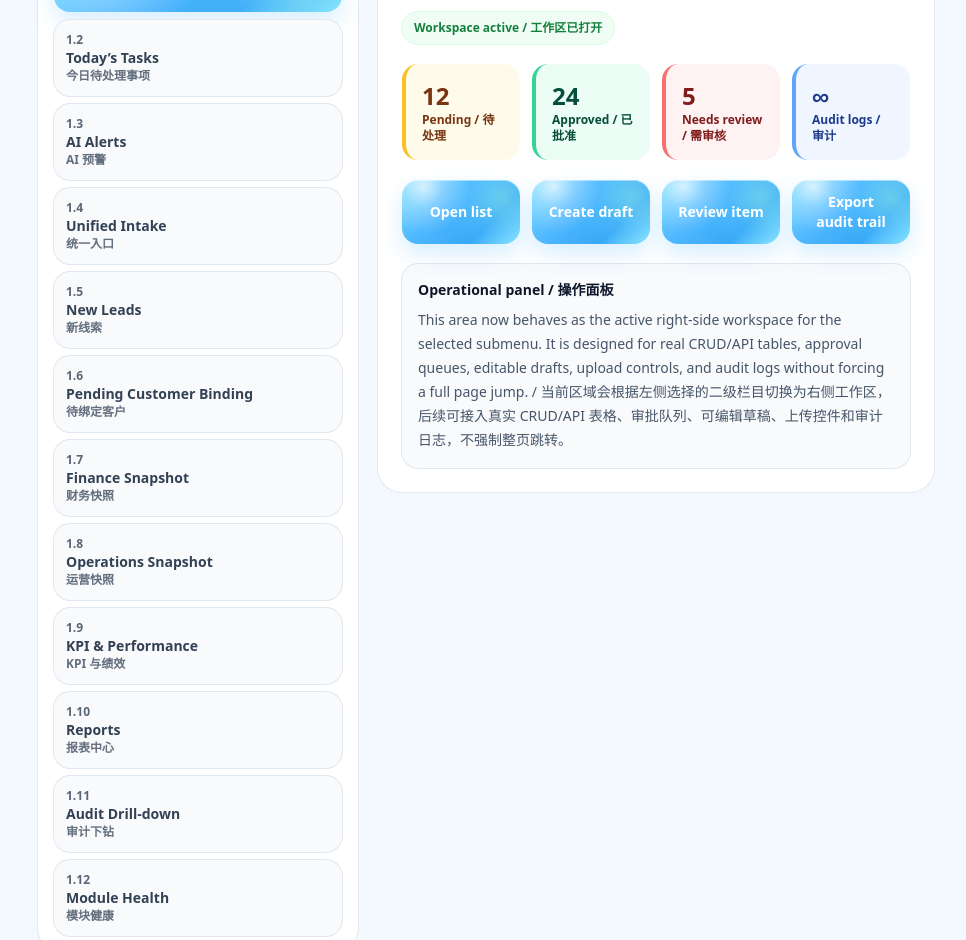
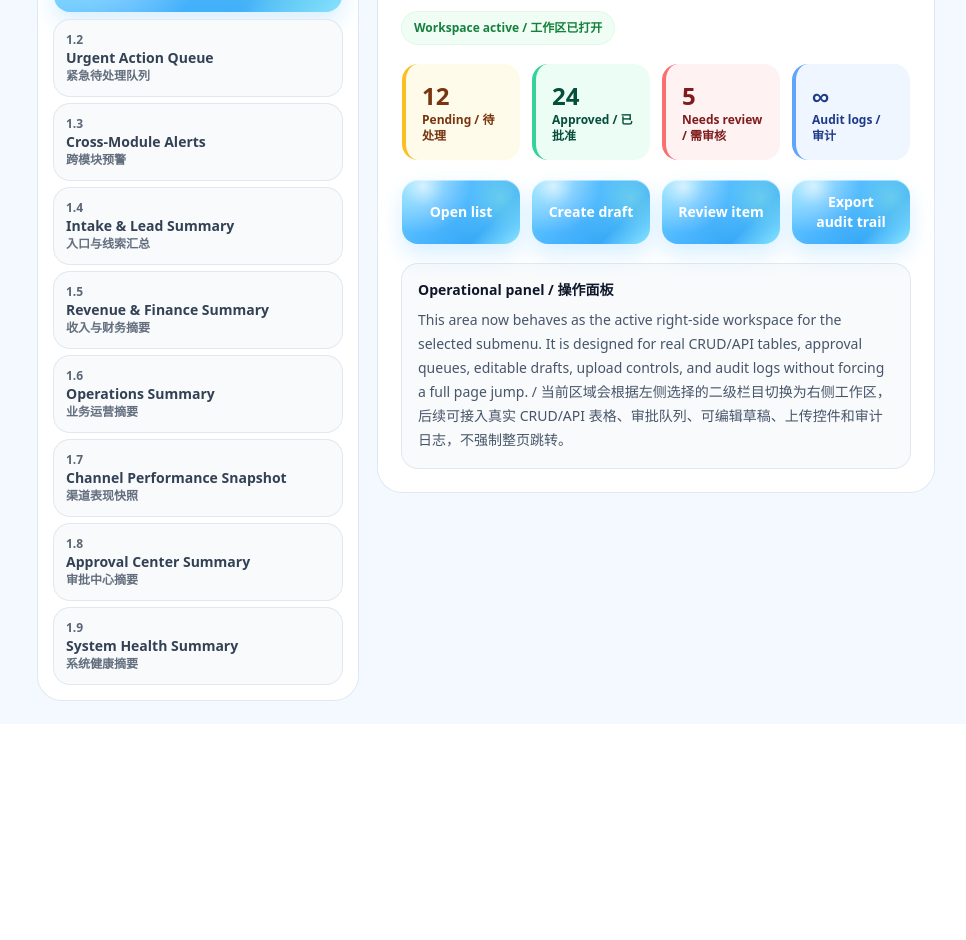
Before and after one commit to gaven2027-hash/NANOFIX_V28_UNIFIED_WEBSITE_ADMIN, a Next.js app: page /dashboard in a window 1280 px wide. Shown: the part 1860-2800 px from the top of the page, without its empty margins (314-1280 px from the left). After the commit the page ends 2584 px from the top, so only its background shows below. Built offline with nearby package versions, Linux system fonts and the light colour scheme; no server answers.

Commit message:
Restore admin navigation to V28.1.6 final memory

```diff
--- a/data/adminNavigation.ts
+++ b/data/adminNavigation.ts
@@ -23,12 +23,12 @@ export const menu: MenuItem[] = [
     zh: '全局搜索与后台首页',
     badge: 'Home',
     children: [
-      child('/admin#module-launch', 'All Module Launch Board', '全部模块入口总览'),
-      child('/admin#global-search', 'Top Fixed Global Search', '顶部固定全局搜索'),
-      child('/admin#unified-intake-feed', 'Unified Intake Feed', '统一入口动态'),
-      child('/admin#module-health', 'Module Health & Degraded Mode', '模块健康与降级模式'),
-      child('/admin#pending-approvals', 'Pending Approvals Snapshot', '待审批总览'),
-      child('/admin#audit-alerts', 'Audit & Alerts Snapshot', '审计与预警总览')
+      child('/admin#global-search', 'Global Search', '全局搜索'),
+      child('/admin#module-launch-board', 'Module Launch Board', '模块入口总览'),
+      child('/admin#recent-activity', 'Recent Activity', '最近操作动态'),
+      child('/admin#my-pending-tasks', 'My Pending Tasks', '我的待处理事项'),
+      child('/admin#quick-create', 'Quick Create', '快速新建'),
+      child('/admin#system-shortcut-panel', 'System Shortcut Panel', '系统快捷入口')
     ]
   },
   {
@@ -36,20 +36,17 @@ export const menu: MenuItem[] = [
     href: '/dashboard',
     title: 'Dashboard, Analytics & Alerts',
     zh: '仪表盘、数据分析与预警',
-    badge: 12,
+    badge: 9,
     children: [
-      child('/dashboard#dashboard-main', 'Main Dashboard', '主仪表盘'),
-      child('/dashboard#today-tasks', 'Today’s Tasks', '今日待处理事项'),
-      child('/dashboard#ai-alerts', 'AI Alerts', 'AI 预警'),
-      child('/dashboard#unified-intake', 'Unified Intake', '统一入口'),
-      child('/dashboard#new-leads', 'New Leads', '新线索'),
-      child('/dashboard#pending-customer-binding', 'Pending Customer Binding', '待绑定客户'),
-      child('/dashboard#finance-snapshot', 'Finance Snapshot', '财务快照'),
-      child('/dashboard#operations-snapshot', 'Operations Snapshot', '运营快照'),
-      child('/dashboard#kpi-performance', 'KPI & Performance', 'KPI 与绩效'),
-      child('/dashboard#reports', 'Reports', '报表中心'),
-      child('/dashboard#audit-drilldown', 'Audit Drill-down', '审计下钻'),
-      child('/dashboard#module-health', 'Module Health', '模块健康')
+      child('/dashboard#executive-overview', 'Executive Overview', '总管理总览'),
+      child('/dashboard#urgent-action-queue', 'Urgent Action Queue', '紧急待处理队列'),
+      child('/dashboard#cross-module-alerts', 'Cross-Module Alerts', '跨模块预警'),
+      child('/dashboard#intake-lead-summary', 'Intake & Lead Summary', '入口与线索汇总'),
+      child('/dashboard#revenue-finance-summary', 'Revenue & Finance Summary', '收入与财务摘要'),
+      child('/dashboard#operations-summary', 'Operations Summary', '业务运营摘要'),
+      child('/dashboard#channel-performance-snapshot', 'Channel Performance Snapshot', '渠道表现快照'),
+      child('/dashboard#approval-center-summary', 'Approval Center Summary', '审批中心摘要'),
+      child('/dashboard#system-health-summary', 'System Health Summary', '系统健康摘要')
     ]
   },
   {
@@ -57,7 +54,7 @@ export const menu: MenuItem[] = [
     href: '/service-operations',
     title: 'Service & Order Operations',
     zh: '服务与订单运营',
-    badge: 16,
+    badge: 18,
     children: [
       child('/service-operations#leads', 'Leads', '线索'),
       child('/service-operations#service-requests', 'Service Requests', '服务请求 / 报修单'),
@@ -73,8 +70,10 @@ export const menu: MenuItem[] = [
       child('/service-operations#payments', 'Payments', '付款'),
       child('/service-operations#receipts', 'Receipts', '收据'),
       child('/service-operations#warranty-records', 'Warranty Records', '保修记录'),
+      child('/service-operations#warranty-generation-rules', 'Warranty Generation Rules', '保修生成规则'),
       child('/service-operations#rework', 'Rework', '返工管理'),
-      child('/service-operations#status-flow-logs', 'Status Flow & Logs', '状态流转与日志')
+      child('/service-operations#status-flow-logs', 'Status Flow & Logs', '状态流转与日志'),
+      child('/service-operations#super-admin-takeover-override', 'Super Admin Takeover & Override', '总管理员接管与强制流转')
     ]
   },
   {
@@ -82,17 +81,25 @@ export const menu: MenuItem[] = [
     href: '/website-management',
     title: 'Website Management',
     zh: '网站后台管理',
-    badge: 14,
+    badge: 21,
     children: [
       child('/website-management#navigation-menu', 'Navigation & Menu', '导航与菜单'),
       child('/website-management#homepage-content', 'Homepage Content', '首页内容'),
+      child('/website-management#customer-review-carousel', 'Customer Review Carousel', '首页客户评论滚动区'),
       child('/website-management#page-content', 'Page Content', '页面内容'),
       child('/website-management#service-page-content', 'Service Page Content', '服务页内容'),
+      child('/website-management#service-testimonials-block', 'Service Testimonials Block', '服务页评价区'),
+      child('/website-management#track-record-warranty-content', 'Track Record & Warranty Content', '案例与保修内容'),
+      child('/website-management#client-testimonials-display', 'Client Testimonials Display', '客户见证展示'),
       child('/website-management#guide-library', 'Guide Library', 'Guide 内容库'),
       child('/website-management#faq-tips', 'FAQ & Tips', 'FAQ 与维护建议'),
       child('/website-management#seo-aeo-library', 'SEO / AEO Library', 'SEO / AEO 内容库'),
       child('/website-management#ai-website-content-generator', 'AI Website Content Generator', 'AI 网站内容生成'),
       child('/website-management#forms-public-submission', 'Forms & Public Submission', '表单与公开提交'),
+      child('/website-management#public-form-submissions', 'Public Form Submissions', '公开表单提交'),
+      child('/website-management#public-upload-review', 'Public Upload Review', '公开上传审核'),
+      child('/website-management#website-organic-leads', 'Website Organic Leads', '网站自然线索'),
+      child('/website-management#website-paid-landing-leads', 'Website Paid Landing Leads', '网站广告落地页线索'),
       child('/website-management#media-library', 'Media Library', '媒体素材库'),
       child('/website-management#preview', 'Preview', '预览'),
       child('/website-management#publish-approval', 'Publish Approval', '发布审批'),
@@ -105,7 +112,7 @@ export const menu: MenuItem[] = [
     href: '/social-media',
     title: 'Social Media Management',
     zh: '社媒管理',
-    badge: 13,
+    badge: 16,
     children: [
       child('/social-media#social-accounts', 'Social Accounts', '社媒账号'),
       child('/social-media#google-business-profile', 'Google Business Profile', 'Google 商家资料'),
@@ -114,6 +121,9 @@ export const menu: MenuItem[] = [
       child('/social-media#transfer-to-human', 'Transfer to Human', '转人工'),
       child('/social-media#live-chat-webhook-collector', 'Live Chat / Webhook Collector', '在线聊天 / Webhook 收集'),
       child('/social-media#review-comment-management', 'Review & Comment Management', '评论与留言管理'),
+      child('/social-media#google-facebook-review-import', 'Google / Facebook Review Import', 'Google 与 Facebook 评论导入'),
+      child('/social-media#organic-social-leads', 'Organic Social Leads', '社媒自然线索'),
+      child('/social-media#social-organic-conversion', 'Social Organic Conversion', '社媒自然转化'),
       child('/social-media#ai-social-content-studio', 'AI Social Content Studio', 'AI 社媒内容工作室'),
       child('/social-media#multi-platform-preview-review', 'Multi-Platform Preview Review', '多平台并排预览审核'),
       child('/social-media#schedule-publish-approval', 'Schedule / Publish Approval', '排期 / 发布审批'),
@@ -138,7 +148,11 @@ export const menu: MenuItem[] = [
       child('/admin/advertising-center/budgets', 'Budgets & Strategy', '预算与策略'),
       child('/admin/advertising-center#approval-gates', 'Approval Gates', '审批闸门'),
       child('/admin/advertising-center#ad-account-connections', 'Ad Account Connections', '广告账号连接'),
+      child('/admin/advertising-center#paid-social-ads', 'Paid Social Ads', '付费社媒广告'),
+      child('/admin/advertising-center#google-ads', 'Google Ads', 'Google 广告'),
       child('/admin/advertising-center#utm-landing-pages', 'UTM & Landing Pages', 'UTM 与落地页'),
+      child('/admin/advertising-center#click-to-whatsapp-ads', 'Click-to-WhatsApp Ads', '点击 WhatsApp 广告'),
+      child('/admin/advertising-center#paid-lead-attribution', 'Paid Lead Attribution', '广告线索归因'),
       child('/admin/advertising-center#roi-comparison', 'CPL / ROAS / ROI Comparison', 'CPL / ROAS / ROI 对比'),
       child('/admin/advertising-center#daily-spend-review', 'Daily Spend Review', '日花费审核'),
       child('/admin/advertising-center#finance-review', 'Finance Review', '财务审核'),
@@ -151,13 +165,16 @@ export const menu: MenuItem[] = [
     href: '/ai-intelligence',
     title: 'AI Intelligence Center',
     zh: 'AI 智能中心',
-    badge: 14,
+    badge: 17,
     children: [
       child('/ai-intelligence#global-web-search', 'Global Web Search', '全网搜索中心'),
       child('/ai-intelligence#ai-website-assistant', 'AI Website Assistant', 'AI 网站助手'),
       child('/ai-intelligence#ai-social-assistant', 'AI Social Assistant', 'AI 社媒助手'),
       child('/ai-intelligence#ai-conversation-intelligence', 'AI Conversation Intelligence', 'AI 对话智能'),
       child('/ai-intelligence#lead-discovery-scoring', 'Lead Discovery & Scoring', '线索发现与评分'),
+      child('/ai-intelligence#ai-attribution-assistant', 'AI Attribution Assistant', 'AI 归因辅助'),
+      child('/ai-intelligence#ai-review-moderation-assist', 'AI Review Moderation Assist', 'AI 评价审核辅助'),
+      child('/ai-intelligence#ai-privacy-redaction-assist', 'AI Privacy Redaction Assist', 'AI 隐私脱敏辅助'),
       child('/ai-intelligence#ai-rules', 'AI Rules', 'AI 规则'),
       child('/ai-intelligence#ai-api-settings', 'AI API Settings', 'AI 接口设置'),
       child('/ai-intelligence#ai-analysis-logs', 'AI Analysis Logs', 'AI 分析日志'),
@@ -174,20 +191,31 @@ export const menu: MenuItem[] = [
     href: '/customer-center',
     title: 'Customer Center',
     zh: '客户中心',
-    badge: 14,
+    badge: 26,
     children: [
       child('/customer-center#customer-list', 'Customer List', '客户列表'),
       child('/customer-center#customer-profiles', 'Customer Profiles', '客户档案'),
       child('/customer-center#customer-360-timeline', 'Customer 360 Timeline', '客户 360 时间线'),
       child('/customer-center#pending-customer-binding', 'Pending Customer Binding', '待绑定客户'),
       child('/customer-center#binding-review-merge', 'Binding Review & Merge', '绑定审核与合并'),
+      child('/customer-center#customer-binding-rules', 'Customer Binding Rules', '客户绑定规则'),
+      child('/customer-center#data-matching-rules', 'Data Matching Rules', '数据匹配规则'),
+      child('/customer-center#lead-source-history', 'Lead Source History', '客户来源历史'),
       child('/customer-center#repair-tracking', 'Repair Tracking', '维修进度追踪'),
       child('/customer-center#customer-quotes', 'Quotes Linked to Customer', '客户关联报价'),
       child('/customer-center#customer-invoices', 'Invoices Linked to Customer', '客户关联发票'),
       child('/customer-center#customer-payments-receipts', 'Payments & Receipts', '客户付款与收据'),
       child('/customer-center#customer-warranty-records', 'Warranty Records', '客户保修记录'),
       child('/customer-center#customer-portal-management', 'Customer Portal Management', '客户门户管理'),
+      child('/customer-center#customer-submit-review', 'Customer Submit Review', '客户发表评论'),
+      child('/customer-center#my-reviews-management', 'My Reviews Management', '客户评价管理'),
+      child('/customer-center#review-privacy-settings', 'Review Privacy Settings', '评价公开信息设置'),
       child('/customer-center#testimonials-reviews', 'Testimonials & Reviews', '客户评价与见证'),
+      child('/customer-center#review-approval-privacy-redaction', 'Review Approval & Privacy Redaction', '评价审核与隐私脱敏'),
+      child('/customer-center#review-display-locations', 'Review Display Locations', '评价展示位置管理'),
+      child('/customer-center#review-archive', 'Review Archive', '评价存档'),
+      child('/customer-center#review-deletion-audit', 'Review Deletion & Audit', '评价删除与审计'),
+      child('/customer-center#consent-pdpa-log', 'Consent & PDPA Log', '同意与隐私日志'),
       child('/customer-center#pdpa-privacy-requests', 'PDPA / Privacy Requests', '隐私请求'),
       child('/customer-center#customer-access-control', 'Customer Access Control', '客户访问控制')
     ]
@@ -197,11 +225,14 @@ export const menu: MenuItem[] = [
     href: '/system-settings',
     title: 'Website & System Settings',
     zh: '网站与系统设置',
-    badge: 16,
+    badge: 27,
     children: [
       child('/system-settings#company-settings', 'Company Settings', '公司设置'),
       child('/system-settings#logo-brand-assets', 'Logo & Brand Assets', 'Logo 与品牌素材'),
       child('/system-settings#admin-login-branding', 'Admin Login Branding', '后台登录品牌'),
+      child('/system-settings#customer-portal-login-branding', 'Customer Portal Login Branding', '客户门户登录品牌'),
+      child('/system-settings#internal-staff-login-registration', 'Internal Staff Login & Registration', '内部人员登录与注册'),
+      child('/system-settings#customer-portal-login-registration', 'Customer Portal Login & Registration', '客户门户登录与注册'),
       child('/system-settings#api-integrations', 'API Integrations', 'API 集成'),
       child('/system-settings#supabase-settings', 'Supabase Settings', 'Supabase 设置'),
       child('/system-settings#github-vercel-deployment-settings', 'GitHub / Vercel Deployment Settings', 'GitHub / Vercel 部署设置'),
@@ -209,8 +240,15 @@ export const menu: MenuItem[] = [
       child('/system-settings#role-groups-permissions', 'Role Groups & Permissions', '角色分组与权限'),
       child('/system-settings#admin-accounts', 'Admin Accounts', '管理员账号'),
       child('/system-settings#admin-registration-review', 'Admin Registration Review', '管理员注册审核'),
+      child('/system-settings#super-admin-override-rules', 'Super Admin Override Rules', '总管理员接管规则'),
       child('/system-settings#backup-download-center', 'Backup & Download Center', '备份与下载中心'),
       child('/system-settings#qr-backend-management', 'QR Backend Management', '后台二维码管理'),
+      child('/system-settings#attribution-rules', 'Attribution Rules', '来源归因规则'),
+      child('/system-settings#public-api-monitor', 'Public API Monitor', '公开接口监控'),
+      child('/system-settings#no-login-repair-intake-security', 'No-Login Repair Intake Security', '免登录报修安全'),
+      child('/system-settings#review-privacy-publishing-rules', 'Review Privacy & Publishing Rules', '评价隐私与发布规则'),
+      child('/system-settings#public-display-consent-rules', 'Public Display Consent Rules', '公开展示授权规则'),
+      child('/system-settings#review-archive-deletion-rules', 'Review Archive & Deletion Rules', '评价存档与删除规则'),
       child('/system-settings#audit-logs', 'Audit Logs', '审计日志'),
       child('/system-settings#health-checks', 'Health Checks', '健康检查'),
       child('/system-settings#error-boundaries-module-isolation', 'Error Boundaries & Module Isolation', '错误边界与模块隔离'),
```
